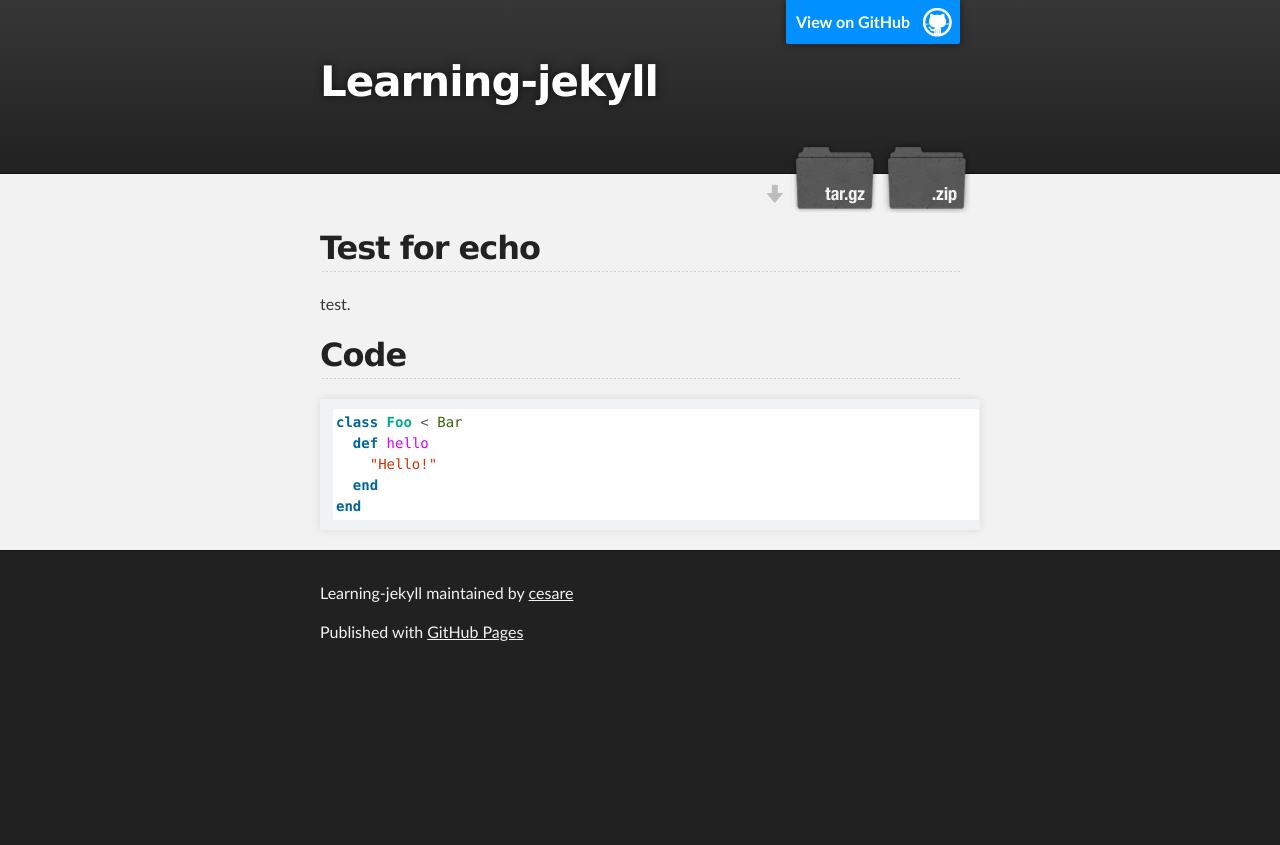
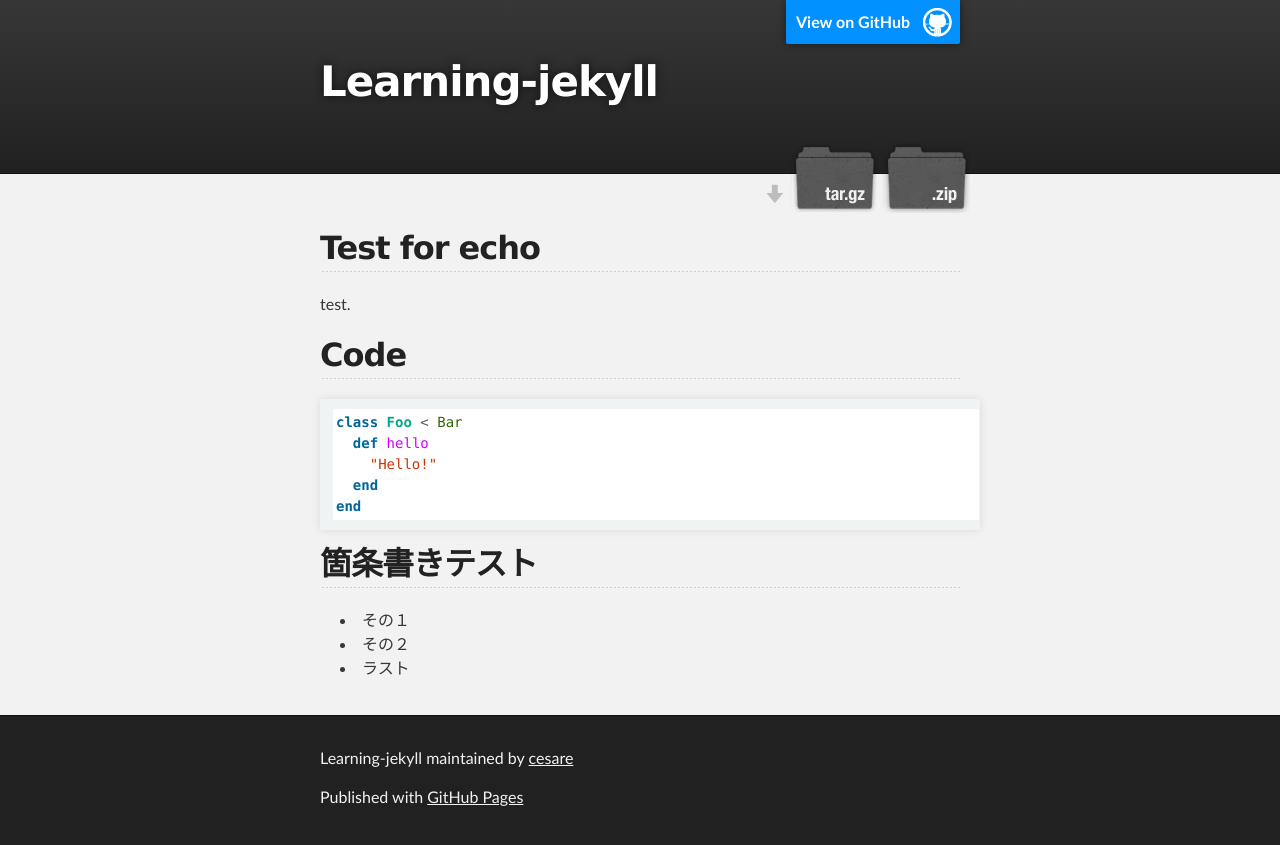
Before and after one commit to cesare/learning-jekyll, a Jekyll site: the page built from index.md, in a window 1280 px wide. Shown: the top 845 px of the page. Built offline with Jekyll 4.4.1, drawn with Linux system fonts in a browser that asks for light colours; Markdown is read by kramdown in place of the engine named in the settings.

Commit message:
箇条書きを試してみる

````diff
--- a/index.md
+++ b/index.md
@@ -14,3 +14,9 @@ class Foo < Bar
   end
 end
 ```
+
+## 箇条書きテスト
+
+* その１
+* その２
+* ラスト
````
